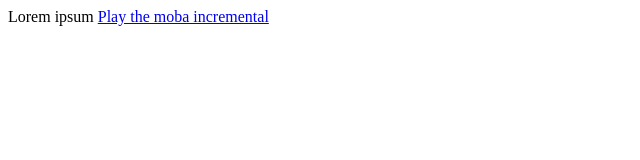
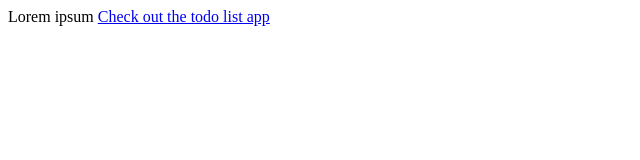
Before and after one commit to Rycerzklanu/rycerzklanu.github.io, a plain HTML site: page index.html in a window 1280 px wide. Shown: the full height of the page, 0-640 px from the left. Drawn offline with Linux system fonts and the light colour scheme.

Commit message:
added a reference to the todo app

```diff
--- a/index.html
+++ b/index.html
@@ -3,6 +3,6 @@ Lorem ipsum
 </head>
 <body>
 
-<a href="https://rycerzklanu.github.io/moba_incremental">Play the moba incremental</a>
+<a href="todo/todo.html">Check out the todo list app</a>
 
 </body>
```
